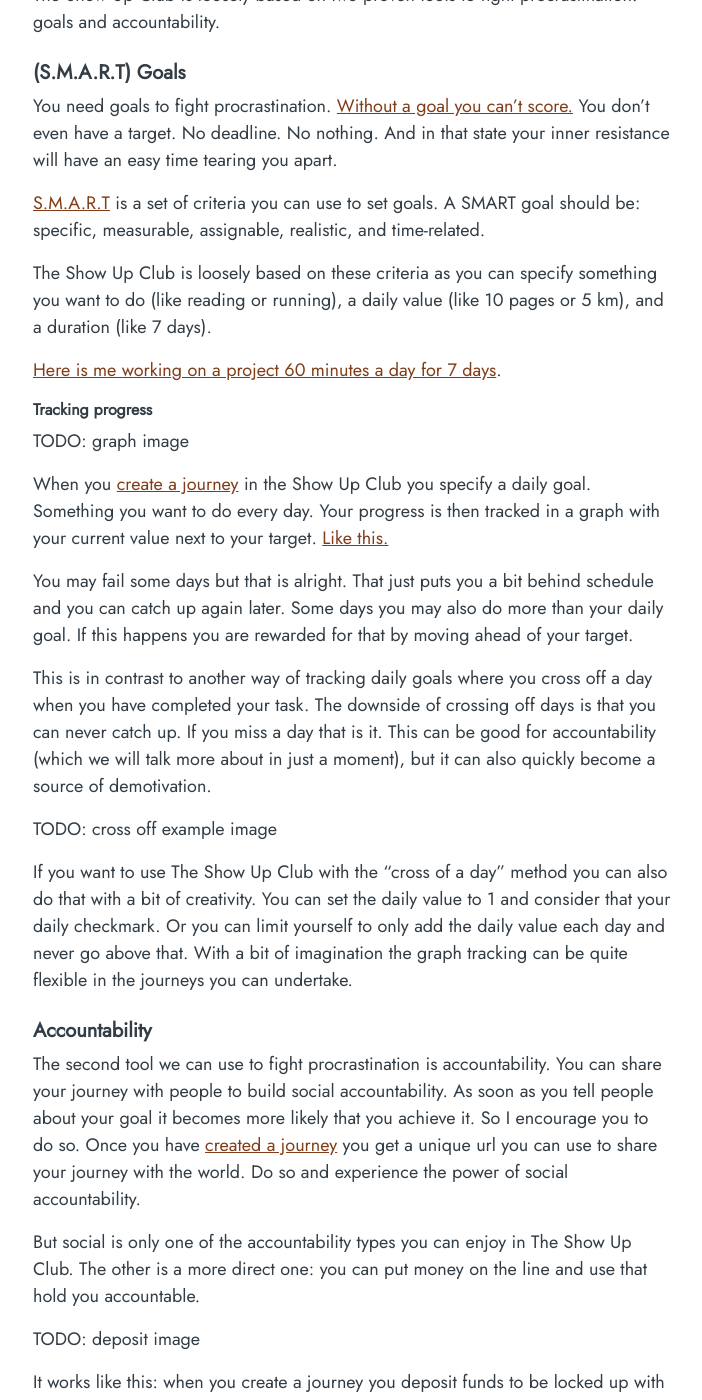
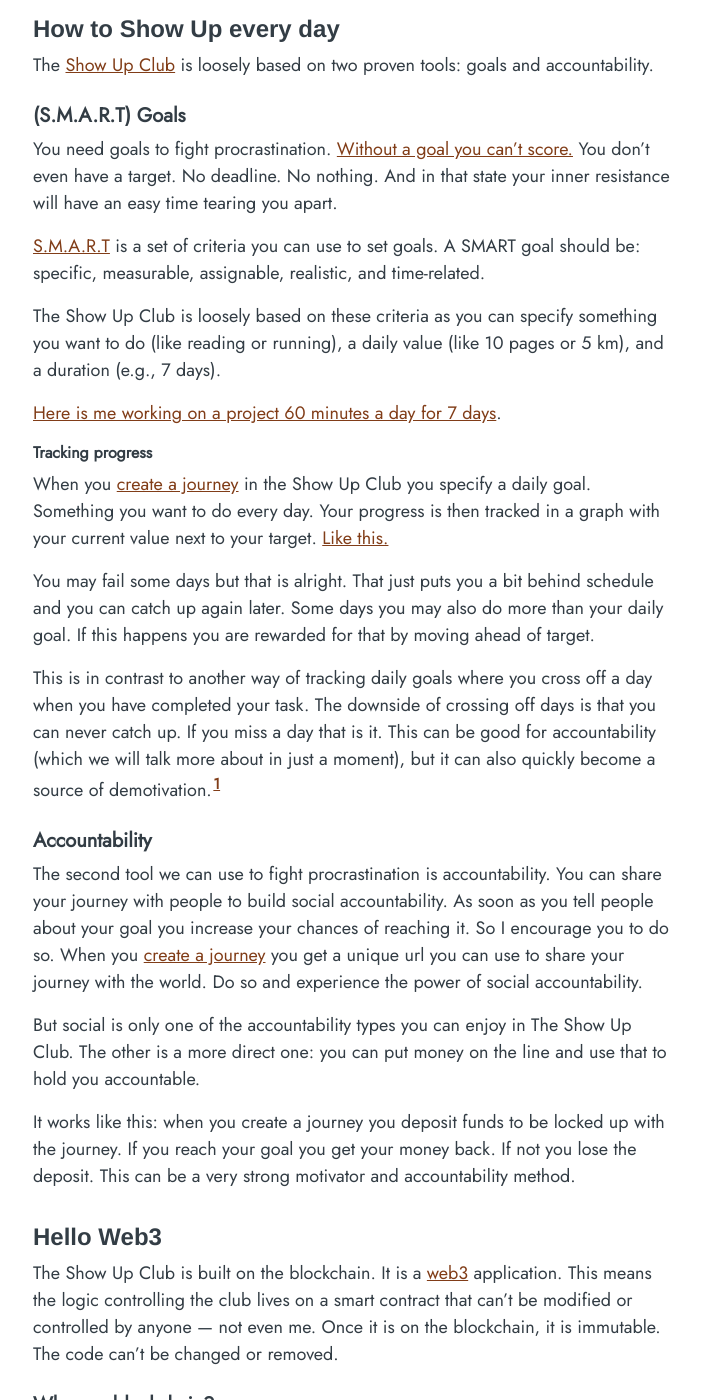
Before and after one commit to MRingive/showup-cafe-blog, a Jekyll site: the page built from _posts/2022-05-16-welcome-showup-club.markdown, in a window 1280 px wide and 1400 px high, scrolled down 950 px. Shown: the whole window, without its empty margins (287-989 px from the left). Built offline with Jekyll 4.4.1, drawn with Linux system fonts in a browser that asks for light colours; some of the changed text lies outside the part shown.

Commit message:
Show Up Club

```diff
--- a/_posts/2022-05-12-welcome-showup-club.markdown
+++ b/_posts/2022-05-16-welcome-showup-club.markdown
@@ -14,13 +16,15 @@ A lot would be different I imagine. Much would be better. At least that is what
 
 Showing up isn’t working harder or doing more urgent things. It is doing the most important thing today. The thing you have been putting off. Sometimes that is taking a rest or going on a long walk. Other times it is working intensely into the night.
 
-Big achievements happen one step at a time. One page a day and you soon have a book. Work out thirty minutes a day and you are soon fit and strong. Improve a bit every day and before you know it you are a different person. The compounding effects of taking small steps every day are remarkable.
+Big achievements happen one step at a time. One page a day and you soon have a book. Work out thirty minutes a day and you are soon fit and strong. Improve a bit every day and before you know it you are a better person. The compounding effects of taking small steps every day are remarkable.
 
-We don’t need big heroic feats to do brilliant things in life. We just need to show up. Every day. Unfortunately this is much harder than it sounds.
+We don’t need big heroic feats to do brilliant things in life. We just need to show up. Every day.
+
+Unfortunately showing up is much harder than it sounds. Which is why we need all the help we can get.
 
 ## How to Show Up every day
 
-The Show Up Club is loosely based on two proven tools to fight procrastination: goals and accountability.
+The [Show Up Club][show-up-club] is loosely based on two proven tools: goals and accountability.
 
 ### (S.M.A.R.T) Goals
 
@@ -28,33 +32,27 @@ You need goals to fight procrastination. [Without a goal you can’t score.](htt
 
 [S.M.A.R.T](https://en.wikipedia.org/wiki/SMART_criteria) is a set of criteria you can use to set goals. A SMART goal should be: specific, measurable, assignable, realistic, and time-related.
 
-The Show Up Club is loosely based on these criteria as you can specify something you want to do (like reading or running), a daily value (like 10 pages or 5 km), and a duration (like 7 days).
+The Show Up Club is loosely based on these criteria as you can specify something you want to do (like reading or running), a daily value (like 10 pages or 5 km), and a duration (e.g., 7 days).
 
 [Here is me working on a project 60 minutes a day for 7 days](https://www.theshowup.club/journeys/0).
 
 #### Tracking progress
 
-TODO: graph image
-
 [create-journey]: https://www.theshowup.club/create
 
 When you [create a journey][create-journey] in the Show Up Club you specify a daily goal. Something you want to do every day. Your progress is then tracked in a graph with your current value next to your target. [Like this.](https://www.theshowup.club/journeys/1)
 
-You may fail some days but that is alright. That just puts you a bit behind schedule and you can catch up again later. Some days you may also do more than your daily goal. If this happens you are rewarded for that by moving ahead of your target.
+You may fail some days but that is alright. That just puts you a bit behind schedule and you can catch up again later. Some days you may also do more than your daily goal. If this happens you are rewarded for that by moving ahead of target.
 
-This is in contrast to another way of tracking daily goals where you cross off a day when you have completed your task. The downside of crossing off days is that you can never catch up. If you miss a day that is it. This can be good for accountability (which we will talk more about in just a moment), but it can also quickly become a source of demotivation.
+This is in contrast to another way of tracking daily goals where you cross off a day when you have completed your task. The downside of crossing off days is that you can never catch up. If you miss a day that is it. This can be good for accountability (which we will talk more about in just a moment), but it can also quickly become a source of demotivation.[^fn-cross-off-day]
 
-TODO: cross off example image
-
-If you want to use The Show Up Club with the “cross of a day” method you can also do that with a bit of creativity. You can set the daily value to 1 and consider that your daily checkmark. Or you can limit yourself to only add the daily value each day and never go above that. With a bit of imagination the graph tracking can be quite flexible in the journeys you can undertake.
+[^fn-cross-off-day]: If you want to use [The Show Up Club][show-up-club] with the “cross off a day” method you can also do that with a bit of creativity. You can set the daily value to 1 and consider that your daily checkmark. Or you can limit yourself to only add the daily value each day and never go above that. With a bit of imagination the graph tracking can be quite flexible in the journeys you can undertake.
 
 ### Accountability
 
-The second tool we can use to fight procrastination is accountability. You can share your journey with people to build social accountability. As soon as you tell people about your goal it becomes more likely that you achieve it. So I encourage you to do so. Once you have [created a journey][create-journey] you get a unique url you can use to share your journey with the world. Do so and experience the power of social accountability.
+The second tool we can use to fight procrastination is accountability. You can share your journey with people to build social accountability. As soon as you tell people about your goal you increase your chances of reaching it. So I encourage you to do so. When you [create a journey][create-journey] you get a unique url you can use to share your journey with the world. Do so and experience the power of social accountability.
 
-But social is only one of the accountability types you can enjoy in The Show Up Club. The other is a more direct one: you can put money on the line and use that hold you accountable.
-
-TODO: deposit image
+But social is only one of the accountability types you can enjoy in The Show Up Club. The other is a more direct one: you can put money on the line and use that to hold you accountable.
 
 It works like this: when you create a journey you deposit funds to be locked up with the journey. If you reach your goal you get your money back. If not you lose the deposit. This can be a very strong motivator and accountability method.
 
@@ -64,13 +62,15 @@ The Show Up Club is built on the blockchain. It is a [web3](https://en.wikipedia
 
 ### Why use blockchain?
 
-The motivation for using web3 is twofold.
+The motivation for using web3 is threefold.
 
 First, with web3 we don’t store any user information in a database. You don’t need to register using email and password. You just connect with your Web3 Wallet. You don’t need to worry about hackers compromising the database and stealing your information. There is no database.
 
 The second motivation is the deposit accountability functionality described earlier. You deposit funds and expect the get it back if you reach your goal. The logic computing that functionality is [open source](https://github.com/MRingive/showup-contract) and [on the blockchain](https://polygonscan.com/address/0x4b78c01e3fd04733943aab81bee86a09e78aed8f#code). This means it is possible to audit and verify the functionality. If you trust the code you can deposit your funds knowing that the blockchain execute without anyone being able to interfere. No banks, credit cards, databases, or backend servers involved. “Just” cryptography, code, and the blockchain.
 
-Of course this still leaves a lot of questions unanswered. What if you do not know how to read the code? And even if you do, convincing yourself it is sound is hard. TODO
+Of course this still leaves a lot of questions unanswered. What if you do not know how to read the code? And even if you do, it is hard to verify the code is sound. Bigger web3 projects usually get their code audited by trusted sources. But even this has issues as auditing is difficult. Ultimately web3 projects may have to rely on their reputation. Much like companies do today (except in web3 the source code is public and can be verified). If enough people have looked at the code and trust it we can use that as a heuristic that the code is probably correct.
+
+Finally, the third web3 motivation is curiosity. I'm curious about web3 and what the future will bring. This little project is a teaser to some of the things we can do in this new space.
 
 ### Web3 user experience
 
@@ -90,6 +90,6 @@ I decided to use a centralised server for the user interface because it gives a
 
 ## Start your journey now
 
-If The Show Up Club sounds interesting to you then head over to [theshowup.club](https://www.theshowup.club/) and start your journey now. If you need more information you can also [read the documentation here](https://docs.theshowup.club/).
+If The Show Up Club sounds interesting to you then head over to [theshowup.club](https://www.theshowup.club/) and start your journey now. If you need more information you can [read the documentation here](https://docs.theshowup.club/) or [reach out](https://twitter.com/mat_tjo).
 
 🙏
```
Also changed, not shown: other parts of _posts/2022-05-16-welcome-showup-club.markdown (+4 -2 lines).
